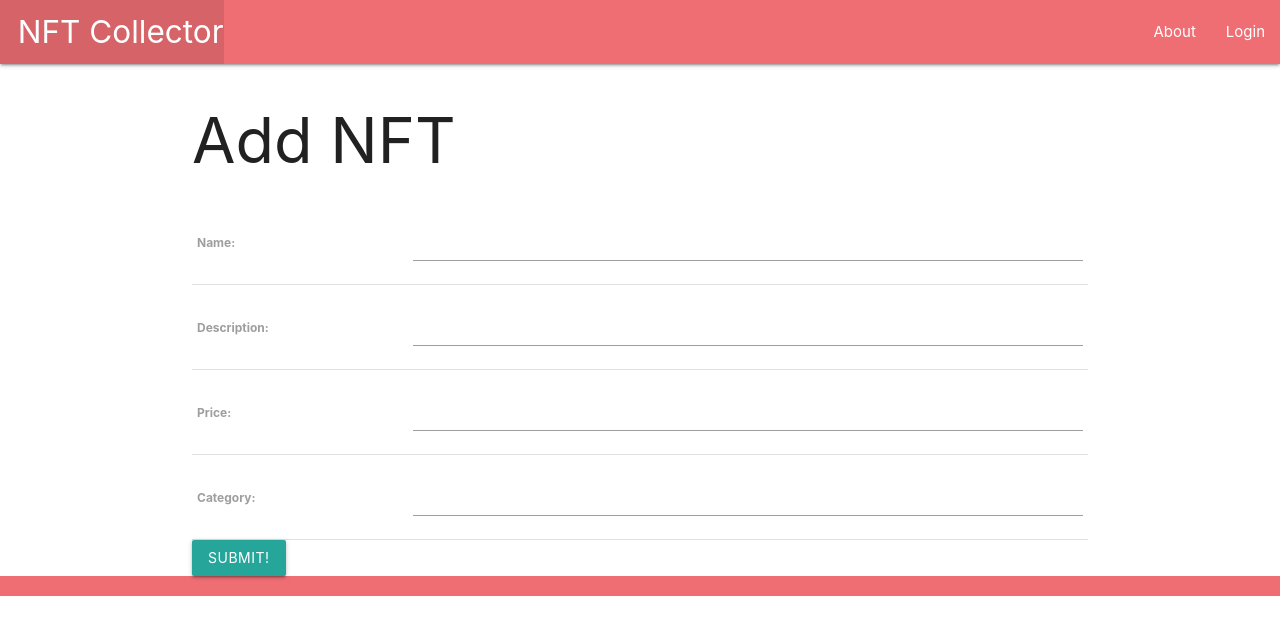
After one commit to eraynai/nft-collector, a Django app: page /nfts/create in a window 1280 px wide. The commit adds this page. Shown: the top 635 px of the page. Run offline with Django 3.2, Linux system fonts and the light colour scheme.

Commit message:
added login and started refactoring code to make more like the django way

```diff
--- a/main_app/models.py
+++ b/main_app/models.py
@@ -1,5 +1,6 @@
 from django.db import models
 from django.urls import reverse
+from django.contrib.auth.models import User
 
 # Create your models here.
 
@@ -21,9 +22,13 @@ class Nft(models.Model):
     price = models.FloatField()
     category = models.CharField(max_length=100)
     categories = models.ManyToManyField(Category)
+    user = models.ForeignKey(User, on_delete=models.CASCADE)
 
     def __str__(self):
         return f'{self.name}'
+
+    def get_absolute_url(self):
+        return reverse('detail', kwargs=('nft_id', self.id))
 
 
 class Bids(models.Model):
--- a/main_app/templates/base.html
+++ b/main_app/templates/base.html
@@ -27,10 +27,15 @@
 						</li>
 					</ul>
 					<ul class="right">
-						<li><a href="/">About</a></li>
+						<li><a href="{% url 'home' %}">About</a></li>
+						{% if user.is_authenticated %}
 						<li><a href="{% url 'category_create' %}">Add a Category</a></li>
-						<li><a href="/nfts/new">Add An NFT</a></li>
+						<li><a href="{% url 'nft_create' %}">Add An NFT</a></li>
 						<li><a href="/nfts">View All My NFTs</a></li>
+						<li><a href="{% url 'logout' %}">Logout</a></li>
+						{% else %}
+						<li><a href="{% url 'login' %}">Login</a></li>
+						{% endif %}
 					</ul>
 				</div>
 			</nav>
--- /dev/null
+++ b/main_app/templates/main_app/nft_form.html
@@ -0,0 +1,16 @@
+{% extends 'base.html' %} {% block content %} {% if object %}
+<h1>Edit<span class="teal-text">{{object.name}}</span></h1>
+
+{% else %}
+<h1>Add NFT</h1>
+{% endif %}
+
+<form action="" method="POST">
+	{% csrf_token %}
+	<table>
+		{{ form.as_table}}
+	</table>
+	<input type="submit" value="Submit!" class="btn" />
+</form>
+
+{% endblock %}
--- a/main_app/urls.py
+++ b/main_app/urls.py
@@ -4,10 +4,11 @@ from . import views
 urlpatterns = [
     path('', views.home, name='home'),
     path('nfts/', views.nfts_index, name='index'),
+    path('nfts/create', views.NftCreate.as_view(), name='nft_create'),
     path('nfts/<int:nft_id>/', views.nfts_detail, name='detail'),
-    path('nfts/new/', views.nfts_new, name='new'),
+
     path('nfts/<int:nft_id>/delete/', views.nfts_delete),
-    path('nfts/<int:nft_id>/edit/', views.nfts_edit),
+    #     path('nfts/<int:nft_id>/edit/', views.nfts_edit),
     path('nfts/<int:nft_id>/submit_update_form/', views.nfts_update),
     path('nfts/<int:nft_id>/add_bid', views.add_bid, name='add_bid'),
     path('nfts/<int:nft_id>/assoc_category/<int:category_id>/',
--- a/main_app/views.py
+++ b/main_app/views.py
@@ -23,14 +23,8 @@ def home(request):
 
 
 def nfts_index(request):
-    if(request.method == 'POST'):
-        nft = Nft.objects.create(
-            name=request.POST['name'], description=request.POST['description'], price=request.POST['price'], category=request.POST['category'])
-        print(nft.id)
-        return redirect(f'/nfts/{nft.id}')
-    else:
-        nfts = Nft.objects.all()
-        return render(request, 'nfts/index.html', {'nfts': nfts})
+    nfts = Nft.objects.all()
+    return render(request, 'nfts/index.html', {'nfts': nfts})
 
 
 def nfts_detail(request, nft_id):
@@ -49,19 +43,15 @@ def nfts_detail(request, nft_id):
         return HttpResponseNotFound(data_response)
 
 
-def nfts_new(request):
-    return render(request, 'nfts/new_form.html')
-
-
 def nfts_delete(request, nft_id):
     nft = Nft.objects.get(id=nft_id)
     nft.delete()
     return redirect('/nfts')
 
 
-def nfts_edit(request, nft_id):
-    nft = Nft.objects.get(id=nft_id)
-    return render(request, 'nfts/edit.html', {'nft': nft})
+# def nfts_edit(request, nft_id):
+#     nft = Nft.objects.get(id=nft_id)
+#     return render(request, 'nfts/edit.html', {'nft': nft})
 
 
 def nfts_update(request, nft_id):
@@ -80,6 +70,11 @@ def add_bid(request, nft_id):
         new_bid.nft_id = nft_id
         new_bid.save()
     return redirect('detail', nft_id=nft_id)
+
+
+class NftCreate(CreateView):
+    model = Nft
+    fields = ['name', 'description', 'price', 'category']
 
 
 class CategoryCreate(CreateView):
@@ -102,5 +97,6 @@ class CategoryDelete(DeleteView):
 
 
 def assoc_category(request, nft_id, category_id):
-    Nft.objects.get(id=nft_id).categories.add(category_id)
+    nft = Nft.objects.get(id=nft_id).categories.add(category_id)
+    print(nft)
     return redirect('detail', nft_id=nft_id)
--- a/nftcollector/settings.py
+++ b/nftcollector/settings.py
@@ -120,6 +120,10 @@ USE_TZ = True
 
 STATIC_URL = '/static/'
 
+LOGIN_REDIRECT_URL = '/nfts/'
+
+LOGOUT_REDIRECT_URL = '/'
+
 # Default primary key field type
 # https://docs.djangoproject.com/en/3.2/ref/settings/#default-auto-field
 
--- a/nftcollector/urls.py
+++ b/nftcollector/urls.py
@@ -19,4 +19,5 @@ from django.urls import path, include
 urlpatterns = [
     path('', include('main_app.urls')),
     path('admin/', admin.site.urls),
+    path('accounts/', include('django.contrib.auth.urls'))
 ]
```
Also changed, not shown: main_app/templates/nfts/new_form.html (deleted, +0 -10 lines), main_app/templates/registration/login.html (added, +8 -0 lines), main_app/migrations/0006_nft_user.py (added), 1 other file.
